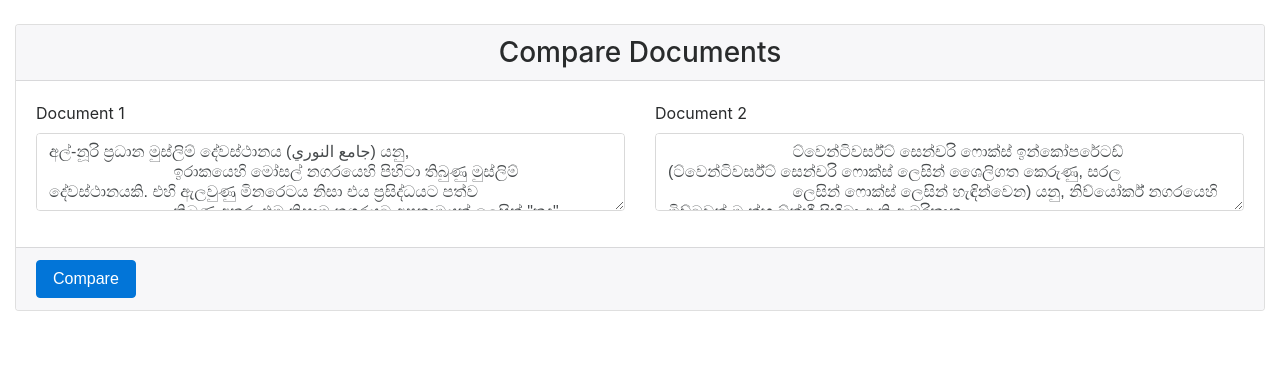
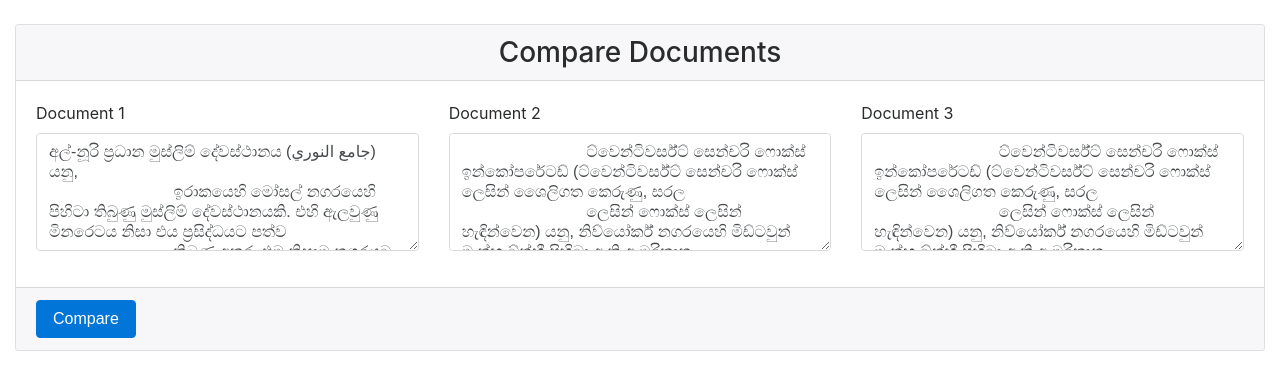
Before and after one commit to erandiganepola/SPD, a Django app: page /spd/ in a window 1280 px wide. Shown: the part 56-446 px from the top of the page. Run offline with Django 3.2, Linux system fonts and the light colour scheme; some libraries are stand-ins or nearby versions.

Commit message:
Added mutiple document upload and comparison

```diff
--- a/web/spd/templates/spd/index.html
+++ b/web/spd/templates/spd/index.html
@@ -54,10 +54,10 @@
             </div>
 
             <div class="row">
-                <div class="col-md-6">
+                <div class="col-md-4">
                     <div class="form-group">
-                        <label for="doc1">Document 1</label>
-                        <textarea class="form-control" id="doc1" rows="3">අල්-නූරි ප්‍රධාන මුස්ලිම් දේවස්ථානය (جامع النوري) යනු,
+                        <label>Document 1</label>
+                        <textarea class="form-control" name="doc[]" rows="5">අල්-නූරි ප්‍රධාන මුස්ලිම් දේවස්ථානය (جامع النوري) යනු,
                             ඉරාකයෙහි මෝසල් නගරයෙහි පිහිටා තිබුණු මුස්ලිම් දේවස්ථානයකි. එහි ඇලවුණු මිනරෙටය නිසා එය ප්‍රසිද්ධයට පත්ව
                             තිබුණු අතර, එම නිසාම නගරයට අපනාමයක් ලෙසින් "කුදා" (الحدباء al-Ḥadbāˈ) යන්න යෙදිණි. පසුකාලීන
                             වර්ෂයන් තුල බොහෝ අළුත්වැඩියාවන්ට එය ලක් වුවද, සාම්ප්‍රදායික දැනුමෙහි ආකාරයට මෙම මුස්ලිම් දේවස්ථානය පළමුව
@@ -67,10 +67,21 @@
                     </div>
                 </div>
 
-                <div class="col-md-6">
+                <div class="col-md-4">
                     <div class="form-group">
-                        <label for="doc2">Document 2</label>
-                        <textarea class="form-control" id="doc2" rows="3">
+                        <label>Document 2</label>
+                        <textarea class="form-control" name="doc[]" rows="5">
+                            ට්වෙන්ටිවර්ස්ට් සෙන්චරි ෆොක්ස් ඉන්කෝපරේටඩ් (ට්වෙන්ටිවර්ස්ට් සෙන්චරි ෆොක්ස් ලෙසින් ශෛලිගත කෙරුණු, සරල
+                            ලෙසින් ෆොක්ස් ලෙසින් හැඳින්වෙන) යනු, නිව්යෝර්ක් නගරයෙහි මිඩ්ටවුන් මෑන්හැට්න්හී පිහිටා ඇති ඇමරිකානු
+                            බහුජාතික ජනමාධ්‍ය සංස්ථාවකි.
+                        </textarea>
+                    </div>
+                </div>
+
+                <div class="col-md-4">
+                    <div class="form-group">
+                        <label>Document 3</label>
+                        <textarea class="form-control" name="doc[]" rows="5">
                             ට්වෙන්ටිවර්ස්ට් සෙන්චරි ෆොක්ස් ඉන්කෝපරේටඩ් (ට්වෙන්ටිවර්ස්ට් සෙන්චරි ෆොක්ස් ලෙසින් ශෛලිගත කෙරුණු, සරල
                             ලෙසින් ෆොක්ස් ලෙසින් හැඳින්වෙන) යනු, නිව්යෝර්ක් නගරයෙහි මිඩ්ටවුන් මෑන්හැට්න්හී පිහිටා ඇති ඇමරිකානු
                             බහුජාතික ජනමාධ්‍ය සංස්ථාවකි.
--- a/web/spd/views.py
+++ b/web/spd/views.py
@@ -11,14 +11,9 @@ def index(request):
 
 
 def compare(request):
-    data = request.POST
-    print(data)
-    doc1 = data['doc1']
-    doc2 = data['doc2']
-    doc1 = SPD.standardize(doc1)
-    doc2 = SPD.standardize(doc2)
+    docs = request.POST.getlist('docs[]')
 
     response = {
-        'similarities': SPD.compare([doc1, doc2])
+        'similarities': SPD.compare(docs)
     }
     return JsonResponse(response)
```
Also changed, not shown: web/spd/static/app.js (+18 -8 lines).
